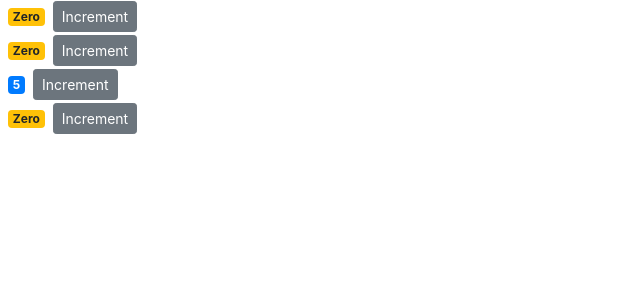
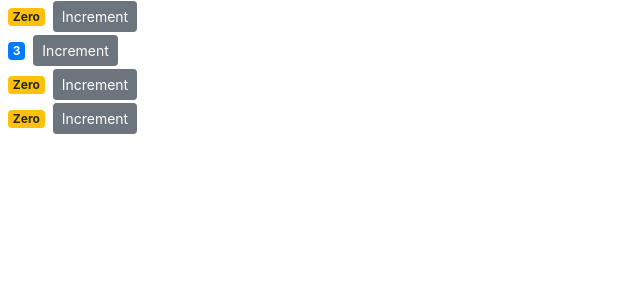
Before and after one commit to leqcar/react-sample, a React (Create React App) app: page / in a window 1280 px wide. Shown: the top 300 px of the page, without its empty margins (0-640 px from the left). Built offline with nearby package versions, Linux system fonts and the light colour scheme.

Commit message:
clean up - passing data to components

```diff
--- a/src/components/counter.jsx
+++ b/src/components/counter.jsx
@@ -12,10 +12,10 @@ class Counter extends Component {
 
   //Note, arrow function is experimental and may break in future, else do above approach.
   handleIncrement = () => {
-    this.setState({ count: this.state.count + 1 });
+    this.setState({ value: this.state.value + 1 });
   };
   state = {
-    count: this.props.value,
+    value: this.props.value,
     tags: ["tag1", "tag2", "tag3"]
   };
 
@@ -35,7 +35,7 @@ class Counter extends Component {
 
   getBadgeClasses() {
     let classes = "badge m-2 badge-";
-    classes += this.state.count === 0 ? "warning" : "primary";
+    classes += this.state.value === 0 ? "warning" : "primary";
     return classes;
   }
 
@@ -44,7 +44,7 @@ class Counter extends Component {
     //return this.state.count === 0 ? 'Zero' :  this.state.count;
 
     //destructing
-    const { count } = this.state;
+    const { value: count } = this.state;
     return count === 0 ? "Zero" : count;
   }
 }
--- a/src/components/counters.jsx
+++ b/src/components/counters.jsx
@@ -5,8 +5,8 @@ class Counters extends Component {
   states = {
     counters: [
       { id: 1, value: 0 },
-      { id: 2, value: 0 },
-      { id: 3, value: 5 },
+      { id: 2, value: 3 },
+      { id: 3, value: 0 },
       { id: 4, value: 0 }
     ]
   };
```
